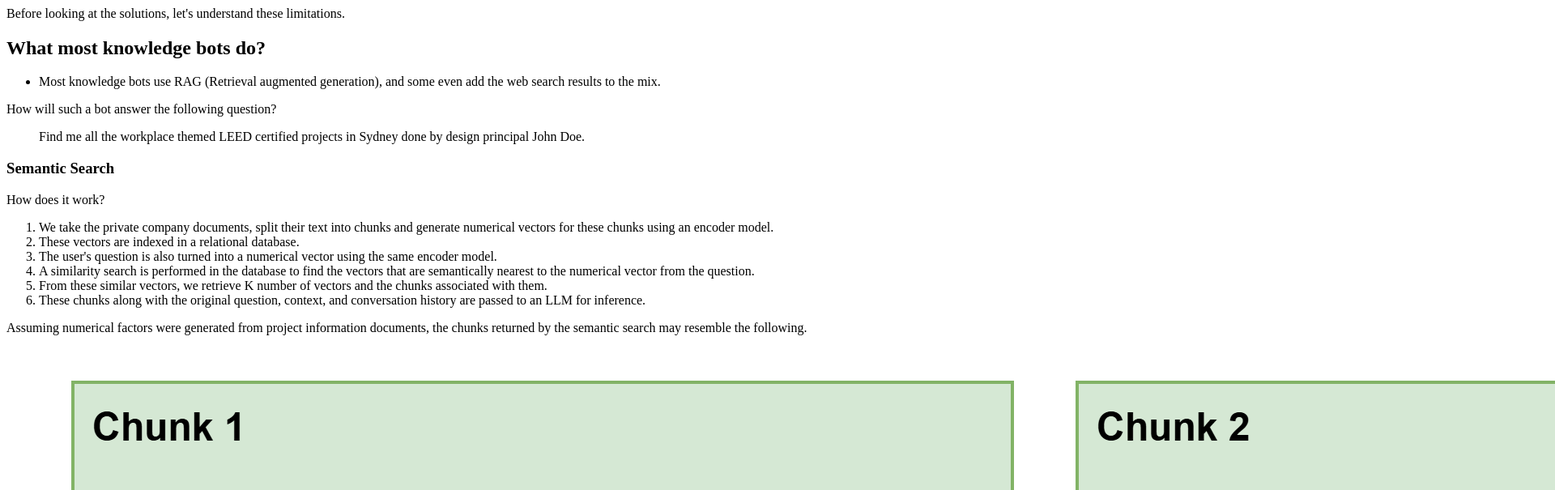
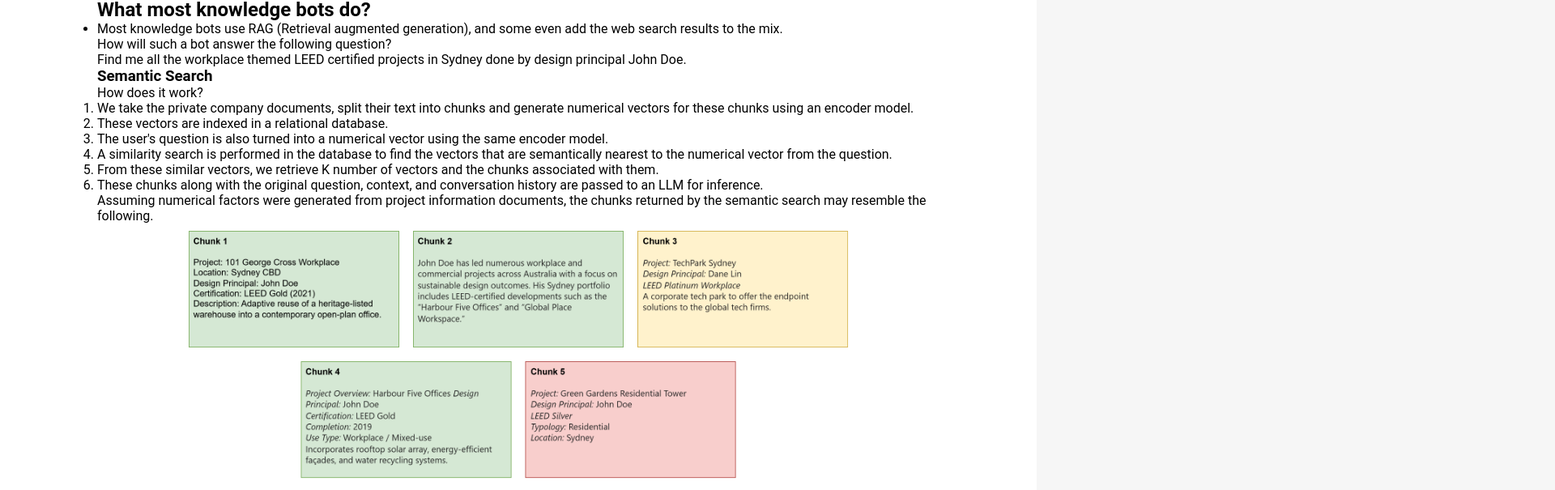
Before and after one commit to devangcx/devangcx.github.io, a React (Vite) app: page / in a window 1280 px wide. Shown: the part 884-1489 px from the top of the page at 81% size, 1920 px wide, since content can reach past the window. Built offline with nearby package versions, Linux system fonts and the light colour scheme.

Commit message:
style: style blog

```diff
--- a/src/App.css
+++ b/src/App.css
@@ -1,13 +1,32 @@
-# Global CSS variables
-:root{
+/* Global CSS variables */
+:root {
     --link-color: #ff3300;
+    --font-family: "Roboto", sans-serif;
+    --background-color: #f6f6f6;
 }
 
-figcaption {
-    text-align: center;
-    font-style: italic;
+* {
+    box-sizing: border-box;
+    margin: 0;
+    padding: 0;
 }
 
-a{
+body,
+input {
+    font-family: var(--font-family);
+}
+
+body {
+    background-color: var(--background-color);
+}
+
+.container {
+    max-width: 1300px;
+    margin: 0 auto;
+    background-color: white;
+    padding: 90px 120px;
+}
+
+a {
     color: var(--link-color);
 }
--- /dev/null
+++ b/src/components/Blog.css
@@ -0,0 +1,14 @@
+.blog figure {
+    text-align: center;
+    margin: 0 auto;
+}
+
+.blog img {
+    max-width: 80%;
+    object-fit: contain;
+}
+
+figcaption {
+    text-align: center;
+    font-style: italic;
+}
--- a/src/components/Blog.tsx
+++ b/src/components/Blog.tsx
@@ -1,4 +1,6 @@
 import { useEffect, useState } from "react";
+
+import "./Blog.css";
 
 import Image from "./Image";
 
@@ -26,7 +28,7 @@ export default function Blog({ name }: BlogProps) {
     }, [path]);
 
     return (
-        <div className="blog">
+        <div className="container blog">
             <Markdown
                 children={content}
                 remarkPlugins={[remarkGfm]}
```
